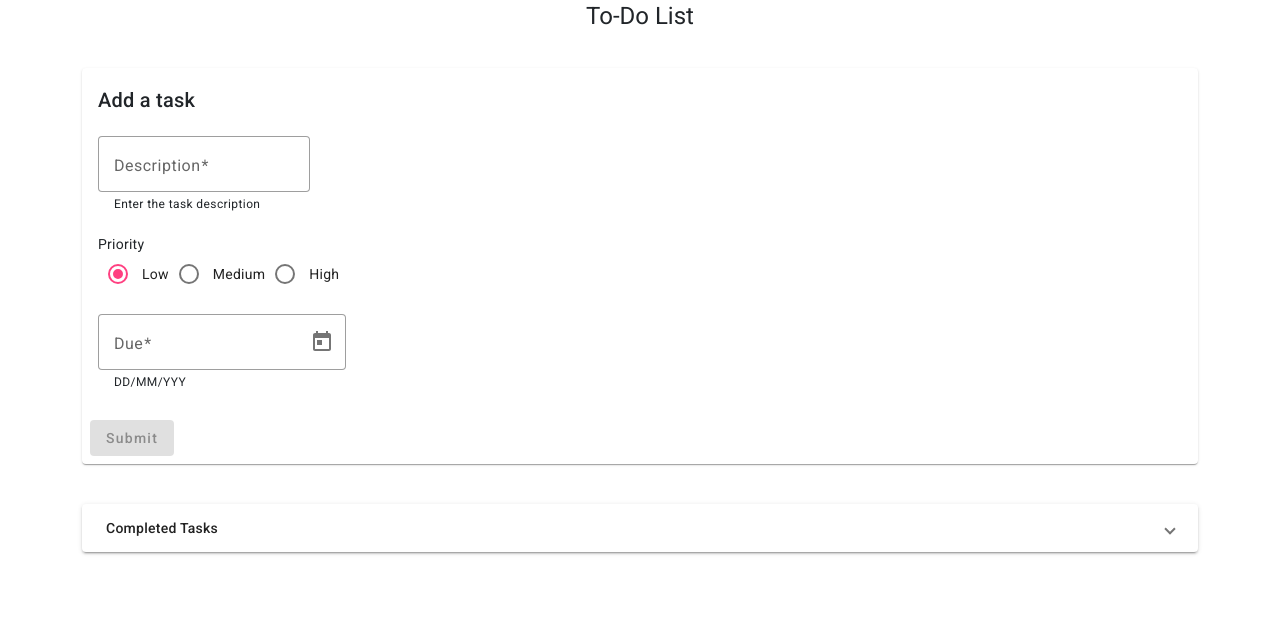
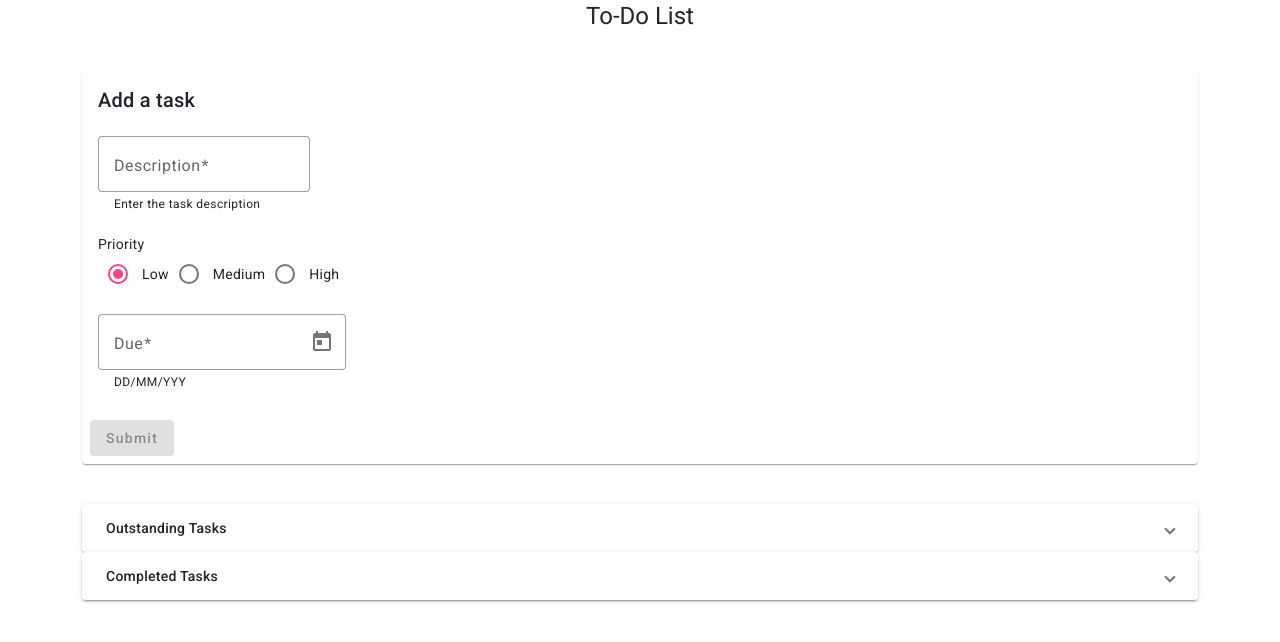
Before and after one commit to LydiaThamy/day32_workshop, an Angular app: page / in a window 1280 px wide. Shown: the top 642 px of the page. Built offline with nearby package versions, Linux system fonts and the light colour scheme.

Commit message:
add on to task 2

```diff
--- a/src/app/components/task/task.component.html
+++ b/src/app/components/task/task.component.html
@@ -1,4 +1,32 @@
-<span *ngIf="updatedTasks.length != 0">
+<mat-expansion-panel>
+  <mat-expansion-panel-header>
+    <mat-panel-title>
+      Outstanding Tasks
+    </mat-panel-title>
+  </mat-expansion-panel-header>
+
+  <table *ngFor="let task of updatedTasks" style="width: 100%;">
+
+    <tr>
+      <td>
+        <h3>{{ task.description | titlecase }}</h3>
+      </td>
+      <td style="text-align: end;">
+        <button class="btn btn-success" (click)="completeTask(task)">Complete</button>&nbsp;
+        <button class="btn btn-outline-dark" (click)="editTask(task)">Edit</button>&nbsp;
+        <button class="btn btn-danger" (click)="deleteTask(task)">Delete</button>&nbsp;
+      </td>
+    </tr>
+
+    <tr>
+      <td>{{ task.priority | titlecase }}</td>
+      <td style="text-align: end;">{{ task.due | date: 'MMM d, yyyy' }}</td>
+    </tr>
+
+    <br><mat-divider></mat-divider><br>
+  </table>
+
+  <!-- <span *ngIf="updatedTasks.length != 0">
 
   <h1 style="text-align: center;">Outstanding Tasks</h1>
 
@@ -24,4 +52,4 @@
   <br>
 </div>
 
-</span>
+</span> -->
```
